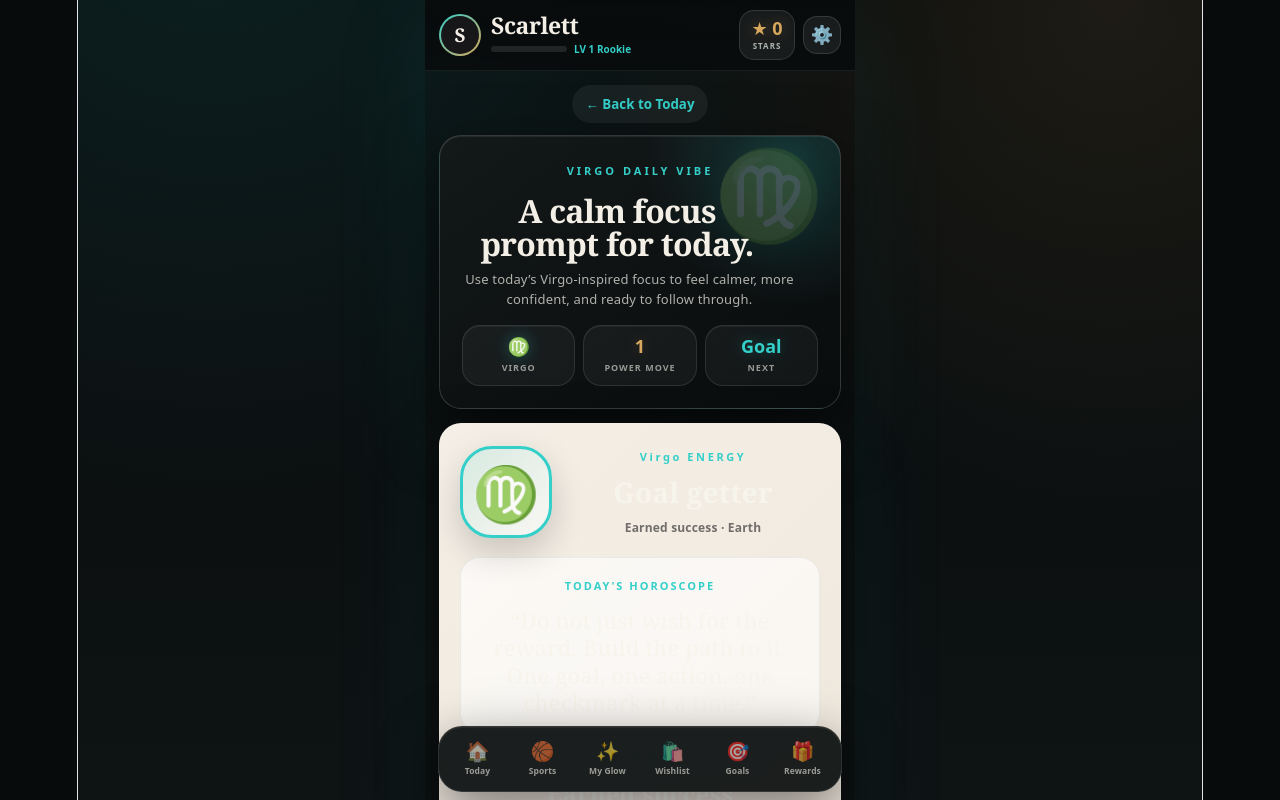
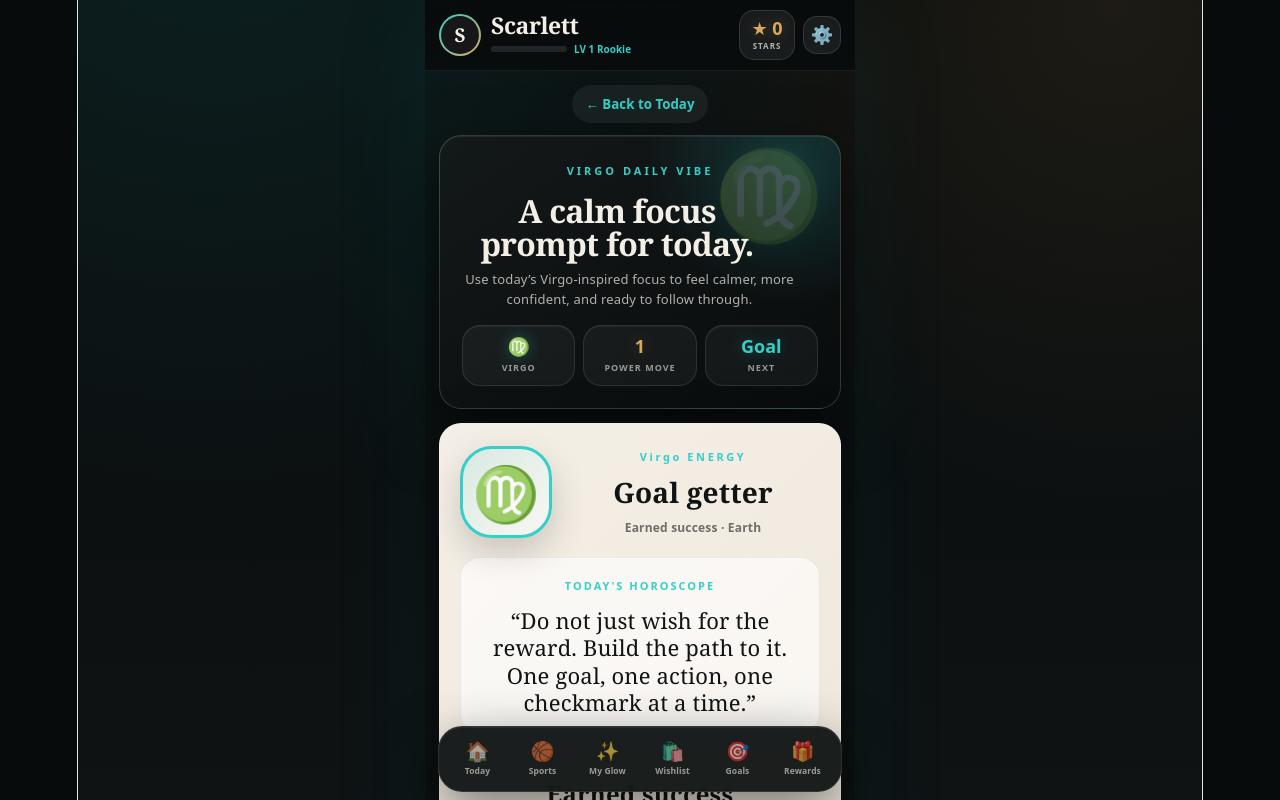
Before and after one commit to cdebacamatt/Scarlett-Tracker, a React (Vite) app: page / in a window 1280 px wide. Both pictures are taken after a click on the button 537 px from the left and 606 px from the top of the page. Shown: the top 800 px of the page. Built offline with nearby package versions, Linux system fonts and the light colour scheme.

Commit message:
Update App.jsx

```diff
--- a/src/App.jsx
+++ b/src/App.jsx
@@ -980,23 +980,23 @@ export default function ScarlettTracker(){
         ]}
       />
 
-      <div style={{...cs,background:`linear-gradient(135deg,${C.cream},${C.cream2})`,color:C.text,border:"1px solid rgba(255,255,255,.24)",padding:20,boxShadow:"0 24px 60px rgba(0,0,0,.42)"}}>
+      <div style={{...cs,background:`linear-gradient(135deg,${C.cream},${C.cream2})`,color:C.darkText,border:"1px solid rgba(255,255,255,.24)",padding:20,boxShadow:"0 24px 60px rgba(0,0,0,.42)"}}>
         <div style={{display:"flex",gap:14,alignItems:"center",marginBottom:16}}>
           <div style={{width:92,height:92,borderRadius:32,display:"flex",alignItems:"center",justifyContent:"center",fontSize:54,background:`linear-gradient(135deg,${C.mauve}26,rgba(255,255,255,.56))`,border:`3px solid ${C.mauve}`,boxShadow:"0 14px 35px rgba(0,0,0,.18)"}}>♍</div>
           <div style={{flex:1,minWidth:0}}>
             <div style={{fontSize:11,letterSpacing:"2.6px",fontWeight:950,color:C.mauve,marginBottom:8}}>{horoscope.sign||"Virgo"} ENERGY</div>
-            <div style={{fontFamily:"Georgia,serif",fontSize:28,lineHeight:1.02,fontWeight:850,color:C.text}}>{horoscope.vibe}</div>
+            <div style={{fontFamily:"Georgia,serif",fontSize:28,lineHeight:1.02,fontWeight:850,color:C.darkText}}>{horoscope.vibe}</div>
             <div style={{marginTop:8,fontSize:12,color:"rgba(33,31,33,.62)",fontWeight:800}}>{horoscope.theme||"Daily focus"} · {horoscope.element||"Earth"}</div>
           </div>
         </div>
 
         <div style={{padding:15,borderRadius:20,background:"rgba(255,255,255,.62)",border:"1px solid rgba(0,0,0,.06)",marginBottom:14}}>
           <div style={{fontSize:11,letterSpacing:"2px",fontWeight:950,color:C.mauve,marginBottom:8}}>TODAY'S HOROSCOPE</div>
-          <div style={{fontFamily:"Georgia,serif",fontSize:22,lineHeight:1.25,color:C.text}}>“{horoscope.message}”</div>
+          <div style={{fontFamily:"Georgia,serif",fontSize:22,lineHeight:1.25,color:C.darkText}}>“{horoscope.message}”</div>
         </div>
 
         <div style={{fontSize:12,letterSpacing:"2px",fontWeight:950,color:C.mauve,marginBottom:8}}>VIRGO READ</div>
-        <div style={{fontFamily:"Georgia,serif",fontSize:24,lineHeight:1.08,fontWeight:850,marginBottom:10}}>{horoscope.theme||horoscope.vibe}</div>
+        <div style={{fontFamily:"Georgia,serif",fontSize:24,lineHeight:1.08,fontWeight:850,marginBottom:10,color:C.darkText}}>{horoscope.theme||horoscope.vibe}</div>
         <div style={{fontSize:15,lineHeight:1.65,color:"rgba(33,31,33,.78)",marginBottom:14}}>{horoscope.longVibe||horoscope.message}</div>
 
         <div style={{display:"grid",gridTemplateColumns:"1fr",gap:10}}>
@@ -1020,15 +1020,15 @@ export default function ScarlettTracker(){
         <div style={{display:"grid",gridTemplateColumns:"1fr",gap:9,marginBottom:12}}>
           <div style={{padding:13,borderRadius:18,background:"rgba(255,255,255,.045)",border:"1px solid rgba(255,255,255,.12)"}}>
             <div style={{fontSize:11,letterSpacing:"2px",fontWeight:950,color:C.blush,marginBottom:5}}>LUCKY VIBE</div>
-            <div style={{fontSize:14,lineHeight:1.5,fontWeight:750,color:C.cream}}>{horoscope.lucky}</div>
+            <div style={{fontSize:14,lineHeight:1.5,fontWeight:750,color:C.darkText}}>{horoscope.lucky}</div>
           </div>
           <div style={{padding:13,borderRadius:18,background:"rgba(255,255,255,.045)",border:"1px solid rgba(255,255,255,.12)"}}>
             <div style={{fontSize:11,letterSpacing:"2px",fontWeight:950,color:C.gold,marginBottom:5}}>GLOW TIP</div>
-            <div style={{fontSize:14,lineHeight:1.5,fontWeight:750,color:C.cream}}>{horoscope.glowTip||"Keep it simple and finish one thing."}</div>
+            <div style={{fontSize:14,lineHeight:1.5,fontWeight:750,color:C.darkText}}>{horoscope.glowTip||"Keep it simple and finish one thing."}</div>
           </div>
         </div>
         <div style={{display:"grid",gridTemplateColumns:"1fr",gap:9}}>
-          {quickActions.map(a=><button key={a.label} onClick={()=>setTab(a.go)} style={{display:"flex",alignItems:"center",justifyContent:"space-between",gap:10,padding:14,borderRadius:18,border:"1px solid rgba(255,255,255,.12)",background:"rgba(255,255,255,.045)",color:C.cream,cursor:"pointer",fontFamily:"system-ui",textAlign:"left"}}>
+          {quickActions.map(a=><button key={a.label} onClick={()=>setTab(a.go)} style={{display:"flex",alignItems:"center",justifyContent:"space-between",gap:10,padding:14,borderRadius:18,border:"1px solid rgba(255,255,255,.12)",background:"rgba(255,255,255,.045)",color:C.darkText,cursor:"pointer",fontFamily:"system-ui",textAlign:"left"}}>
             <span style={{display:"flex",alignItems:"center",gap:10,fontWeight:900}}><span style={{fontSize:20}}>{a.icon}</span>{a.label}</span>
             <span style={{color:C.blush,fontWeight:950}}>→</span>
           </button>)}
@@ -1061,25 +1061,25 @@ export default function ScarlettTracker(){
         ]}
       />
 
-      <div style={{...cs,background:`linear-gradient(135deg,${C.cream},${C.cream2})`,color:C.text,border:"1px solid rgba(255,255,255,.24)",padding:20,boxShadow:"0 24px 60px rgba(0,0,0,.42)"}}>
+      <div style={{...cs,background:`linear-gradient(135deg,${C.cream},${C.cream2})`,color:C.darkText,border:"1px solid rgba(255,255,255,.24)",padding:20,boxShadow:"0 24px 60px rgba(0,0,0,.42)"}}>
         <div style={{display:"flex",gap:14,alignItems:"center",marginBottom:16}}>
           <div style={{width:96,height:120,borderRadius:32,overflow:"hidden",background:`linear-gradient(135deg,${C.mauve}44,rgba(255,255,255,.38))`,border:`3px solid ${C.mauve}`,boxShadow:"0 14px 35px rgba(0,0,0,.25)"}}>
             <img src={coach.photo} alt={coach.player} referrerPolicy="no-referrer" onError={e=>{e.currentTarget.style.display="none";}} style={{width:"100%",height:"100%",objectFit:"cover",objectPosition:"center top"}}/>
           </div>
           <div style={{flex:1,minWidth:0}}>
             <div style={{fontSize:11,letterSpacing:"2.6px",fontWeight:950,color:C.mauve,marginBottom:8}}>WNBA DAILY COACH</div>
-            <div style={{fontFamily:"Georgia,serif",fontSize:28,lineHeight:1.02,fontWeight:850,color:C.text}}>Tip from<br/>{coach.player}</div>
+            <div style={{fontFamily:"Georgia,serif",fontSize:28,lineHeight:1.02,fontWeight:850,color:C.darkText}}>Tip from<br/>{coach.player}</div>
             <div style={{marginTop:8,fontSize:12,color:"rgba(33,31,33,.62)",fontWeight:800}}>{coach.team} · {coach.tag}</div>
           </div>
         </div>
 
         <div style={{padding:15,borderRadius:20,background:"rgba(255,255,255,.62)",border:"1px solid rgba(0,0,0,.06)",marginBottom:14}}>
           <div style={{fontSize:11,letterSpacing:"2px",fontWeight:950,color:C.mauve,marginBottom:8}}>REAL QUOTE</div>
-          <div style={{fontFamily:"Georgia,serif",fontSize:22,lineHeight:1.25,color:C.text}}>“{coach.quote}”</div>
+          <div style={{fontFamily:"Georgia,serif",fontSize:22,lineHeight:1.25,color:C.darkText}}>“{coach.quote}”</div>
         </div>
 
         <div style={{fontSize:12,letterSpacing:"2px",fontWeight:950,color:C.mauve,marginBottom:8}}>TODAY'S LESSON</div>
-        <div style={{fontFamily:"Georgia,serif",fontSize:24,lineHeight:1.08,fontWeight:850,marginBottom:10}}>{coach.headline||coach.takeaway}</div>
+        <div style={{fontFamily:"Georgia,serif",fontSize:24,lineHeight:1.08,fontWeight:850,marginBottom:10,color:C.darkText}}>{coach.headline||coach.takeaway}</div>
         <div style={{fontSize:15,lineHeight:1.65,color:"rgba(33,31,33,.78)",marginBottom:14}}>{coach.longTip||coach.takeaway}</div>
 
         <div style={{display:"grid",gridTemplateColumns:"1fr",gap:10}}>
@@ -1097,7 +1097,7 @@ export default function ScarlettTracker(){
       <div style={{...cs,background:"linear-gradient(145deg,rgba(34,32,35,.96),rgba(17,16,19,.99))",border:"1px solid rgba(255,255,255,.12)"}}>
         <CH e="✨" title="Use the tip" sub="Turn the coach message into action"/>
         <div style={{display:"grid",gridTemplateColumns:"1fr",gap:9}}>
-          {quickActions.map(a=><button key={a.label} onClick={()=>setTab(a.go)} style={{display:"flex",alignItems:"center",justifyContent:"space-between",gap:10,padding:14,borderRadius:18,border:"1px solid rgba(255,255,255,.12)",background:"rgba(255,255,255,.045)",color:C.cream,cursor:"pointer",fontFamily:"system-ui",textAlign:"left"}}>
+          {quickActions.map(a=><button key={a.label} onClick={()=>setTab(a.go)} style={{display:"flex",alignItems:"center",justifyContent:"space-between",gap:10,padding:14,borderRadius:18,border:"1px solid rgba(255,255,255,.12)",background:"rgba(255,255,255,.045)",color:C.darkText,cursor:"pointer",fontFamily:"system-ui",textAlign:"left"}}>
             <span style={{display:"flex",alignItems:"center",gap:10,fontWeight:900}}><span style={{fontSize:20}}>{a.icon}</span>{a.label}</span>
             <span style={{color:C.blush,fontWeight:950}}>→</span>
           </button>)}
```
